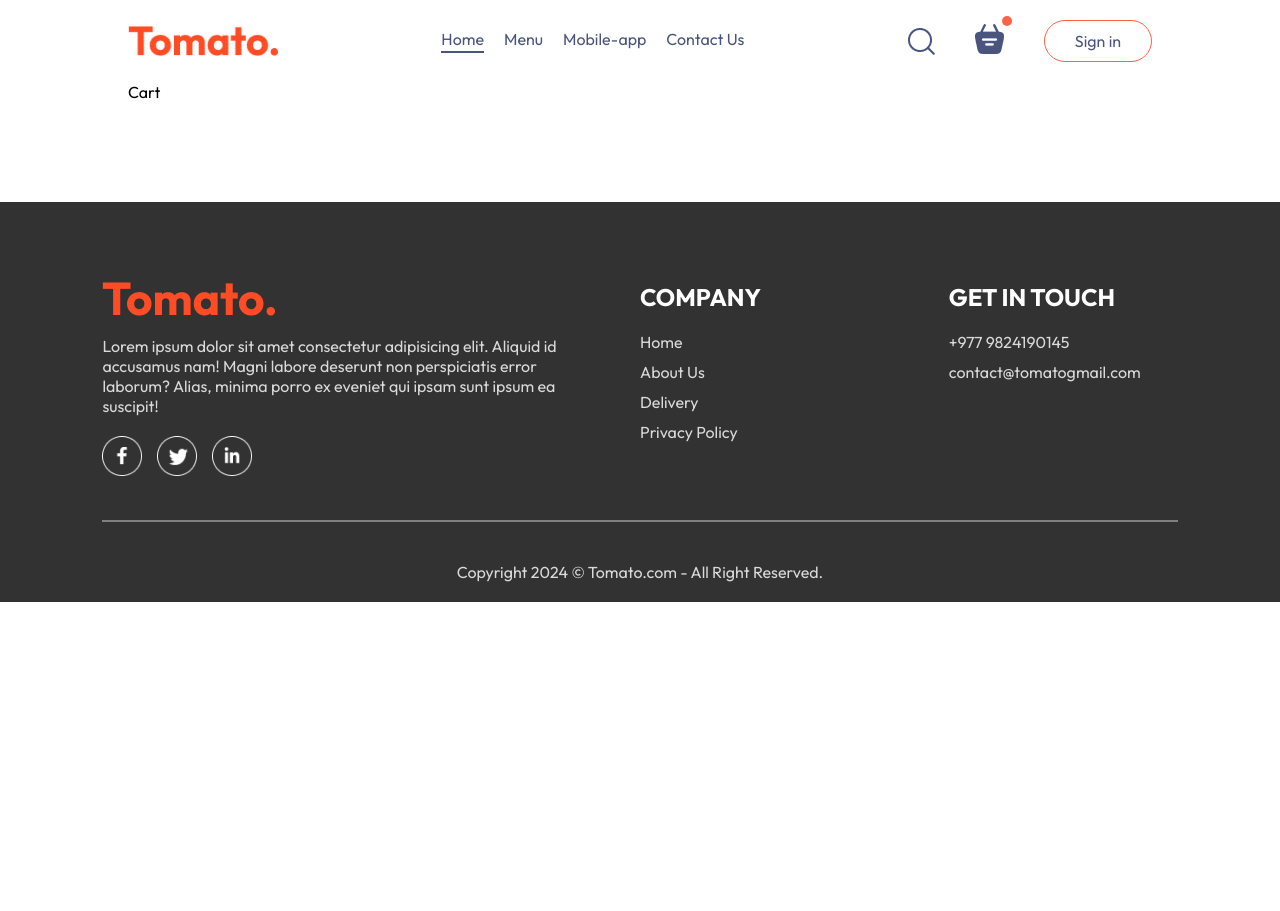
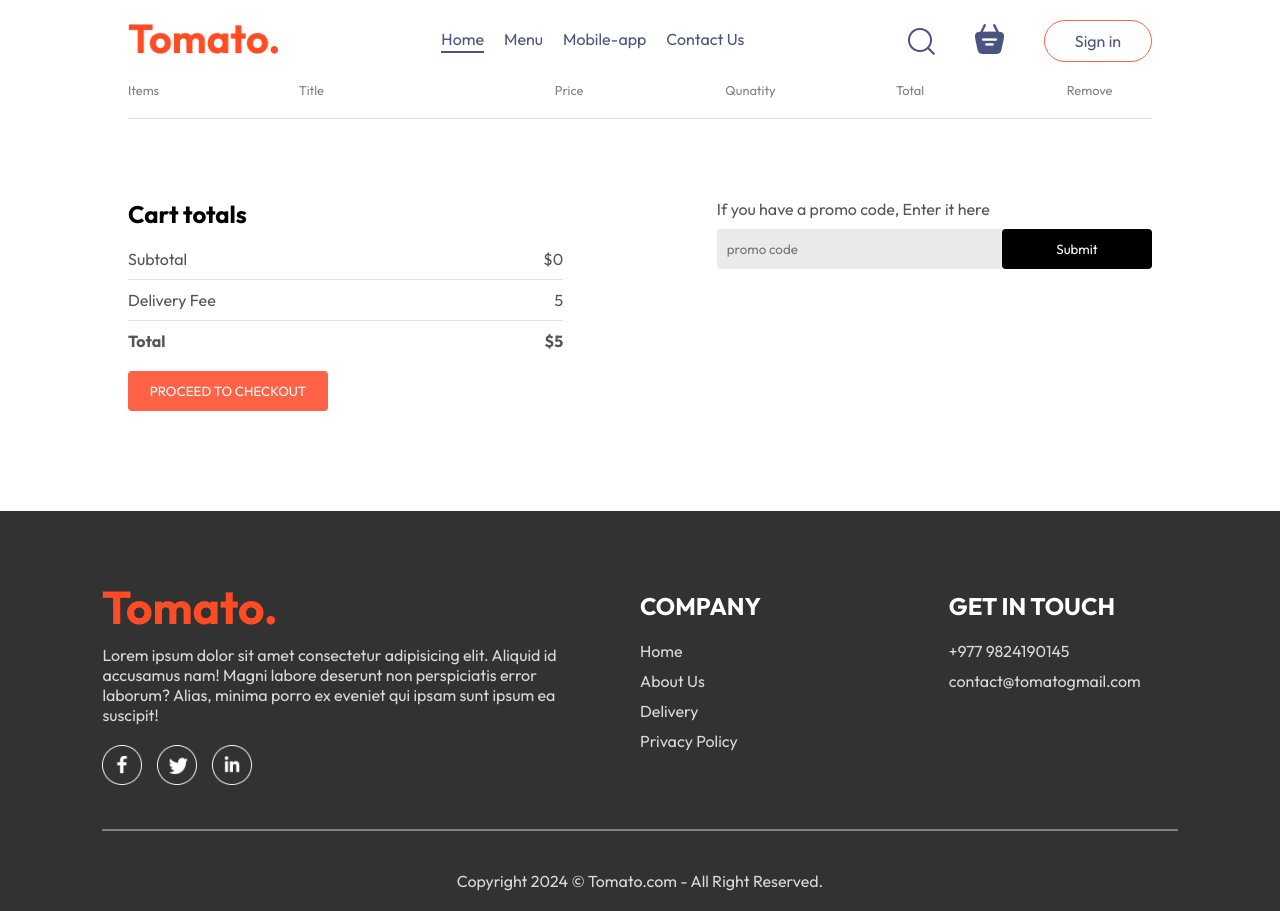
Before and after one commit to imxitiz/FoodDelivery, a React (Vite) app: page /cart in a window 1280 px wide. Before the commit the page ends 800 px from the top, so only its background shows below. Built offline with nearby package versions, Linux system fonts and the light colour scheme.

Commit message:
cart component

```diff
--- a/src/Components/Navbar/Navbar.jsx
+++ b/src/Components/Navbar/Navbar.jsx
@@ -1,15 +1,19 @@
-import React, { useState } from 'react'
+import React, { useContext, useState } from 'react'
 import './Navbar.css'
 import { assets } from '../../assets/assets'
 import { Link } from 'react-router-dom'
+import { StoreContext } from '../../Context/StoreContext'
 
 const Navbar = ({setShowLogin}) => {
 
   const [menu, setMenu] = useState('home');
+  const { getTotalCartAmount } = useContext(StoreContext);
 
   return (
     <div className='navbar'>
+      <Link to='/' >
         <img src={assets.logo} alt="" className="logo" />
+      </Link>
         <ul className="navbar-menu">
           <Link to='/' className={menu === "home"? "active":"" }>
             <p onClick={()=>setMenu('home')} >Home</p>
@@ -27,8 +31,10 @@
         <div className="navbar-right">
           <img src={assets.search_icon} alt="" />
           <div className="navbar-search-icon">
+            <Link to='/cart' >
             <img src={assets.basket_icon} alt="" />
-            <div className="dot"></div>
+            </Link>
+            <div className= {getTotalCartAmount() === 0  ?"":"dot"} ></div>
           </div>
           <button onClick={()=>setShowLogin(true)} >Sign in</button>
         </div>
--- a/src/Context/StoreContext.jsx
+++ b/src/Context/StoreContext.jsx
@@ -6,6 +6,8 @@
 const StoreContextProvider = (props) => {
     const [cartItems, setCartItems] = useState({});
 
+
+    // For Adding Cart
     const addToCart = (itemId) => {
         if(!cartItems[itemId]){
             setCartItems(prev => ({...prev, [itemId]:1}))
@@ -13,13 +15,23 @@
             setCartItems(prev => ({...prev,[itemId]:prev[itemId]+1}) );
         }
     }
+
+    // For removing Cart
     const removeFromCart = (itemId) => {
         setCartItems(prev => ({...prev,[itemId]:prev[itemId]-1}) )
     }
 
-    useEffect(()=>{
-        console.log(cartItems)
-    },[cartItems])
+    // For getting Total amount of cart
+    const getTotalCartAmount =() =>{
+        let totalAmount = 0;
+        for(const item in cartItems){
+            if(cartItems[item] > 0){
+            let itemIno = food_list.find((product)=>product._id === item);
+            totalAmount =+ itemIno.price * cartItems[item];
+           }
+        }
+        return totalAmount;
+    }
 
     const contextValue = {
        food_list,
@@ -27,6 +39,7 @@
        setCartItems,
        addToCart,
        removeFromCart,
+       getTotalCartAmount,
     }
 
     return(
--- a/src/Pages/Cart/Cart.css
+++ b/src/Pages/Cart/Cart.css
@@ -0,0 +1,92 @@
+.cart{
+   margin-top: 100p;
+}
+.cart-items-title{
+   display: grid;
+   grid-template-columns: 1fr 1.5fr 1fr 1fr 1fr 0.5fr;
+   align-items: center;
+   color: grey;
+   font-size: max(1vw, 12px);
+}
+.cart-items-item{
+    margin: 10px 0px;
+    color: black;
+}
+.cart-items-item img{
+    width: 50px;
+}
+
+.cart hr{
+    height: 1px;
+    background-color: #e2e2e2;
+    border: none;
+}
+.cart-items-item .cross{
+    cursor: pointer;
+}
+.cart-bottom{
+    margin-top: 80px;
+    display: flex;
+    justify-content: space-between;
+    gap: max(12vw,20px);
+}
+.cart-total{
+    flex: 1;
+    display: flex;
+    flex-direction: column;
+    gap: 20px;
+}
+.cart-total-details{
+    display: flex;
+    justify-content: space-between;
+    color: #555;
+}
+.cart-total hr{
+    margin: 10px 0px;
+}
+.cart-total button{
+    border: none;
+    color: white;
+    background-color: tomato;
+    width: max(15vw,200px);
+    padding: 12px 0px;
+    border-radius: 4px;
+    cursor: pointer;
+}
+.cart-promocode{
+    flex: 1;
+}
+.cart-promocode p{
+    color:#555;
+}
+.cart-promocode-input{
+    margin-top: 10px;
+    display: flex;
+    justify-content: space-between;
+    align-items: center;
+    background-color: #eaeaea;
+    border-radius: 4px;
+}
+.cart-promocode-input input{
+    background: transparent;
+    border: none;
+    outline: none;
+    padding-left: 10px;
+}
+.cart-promocode-input button{
+    width: max(10vw,150px);
+    padding: 12px 5px;
+    background-color: black;
+    border: none;
+    color: white;
+    border-radius: 4px;
+}
+
+@media screen and (max-width:750px) {
+    .cart-bottom{
+        flex-direction: column-reverse;
+    }
+    .cart-promocode{
+        justify-content: start;
+    }
+}
--- a/src/Pages/Cart/Cart.jsx
+++ b/src/Pages/Cart/Cart.jsx
@@ -1,8 +1,77 @@
-import React from 'react'
+import React, { useContext } from 'react'
 import './Cart.css'
+import { StoreContext } from '../../Context/StoreContext'
 
 export  const Cart = () => {
+
+  const { food_list,cartItems, removeFromCart, getTotalCartAmount} = useContext(StoreContext);
+
   return (
-    <div>Cart</div>
+    <div className='cart'>
+        <div className="cart-items">
+          <div className="cart-items-title">
+            <p>Items</p>
+            <p>Title</p>
+            <p>Price</p>
+            <p>Qunatity</p>
+            <p>Total</p>
+            <p>Remove</p>
+          </div>
+          <br />
+          <hr />
+          {
+            food_list.map((item,index)=>{
+              if(cartItems[item._id] > 0 )
+                {
+                  return (
+                    <>
+                    <div className="cart-items-title cart-items-item">
+                        <img src={item.image} alt="" />
+                        <p>{item.name} </p>
+                        <p>${item.price} </p>
+                        <p>{cartItems[item._id]} </p>
+                        <p>${ item.price * cartItems[item._id] } </p>
+                        <p onClick={()=> removeFromCart(item._id)} className='cross' >X</p>
+                    </div>
+                    <hr />
+                    </>
+                  )
+                }
+            })
+          }
+        </div>
+        <div className="cart-bottom">
+          <div className="cart-total">
+            <h2>Cart totals</h2>
+            <div>
+              <div className="cart-total-details">
+                <p>Subtotal</p>
+                <p>${getTotalCartAmount()}</p>
+              </div>
+              <hr />
+              <div className="cart-total-details">
+                 <p>Delivery Fee</p>
+                 <p>{5} </p>
+              </div>
+              <hr />
+              <div className="cart-total-details">
+                <b>Total</b>
+                <b>${getTotalCartAmount()+5} </b>
+              </div>
+            </div>
+              <button>PROCEED TO CHECKOUT</button>
+          </div>
+          <div className="cart-promocode">
+            <div>
+              <p>If you have a promo code, Enter it here</p>
+               <div className="cart-promocode-input">
+                <input type="text" placeholder='promo code'/>
+                <button>Submit</button>
+               </div>
+            </div>
+          </div>
+        </div>
+    </div>
+
   )
 }
```
